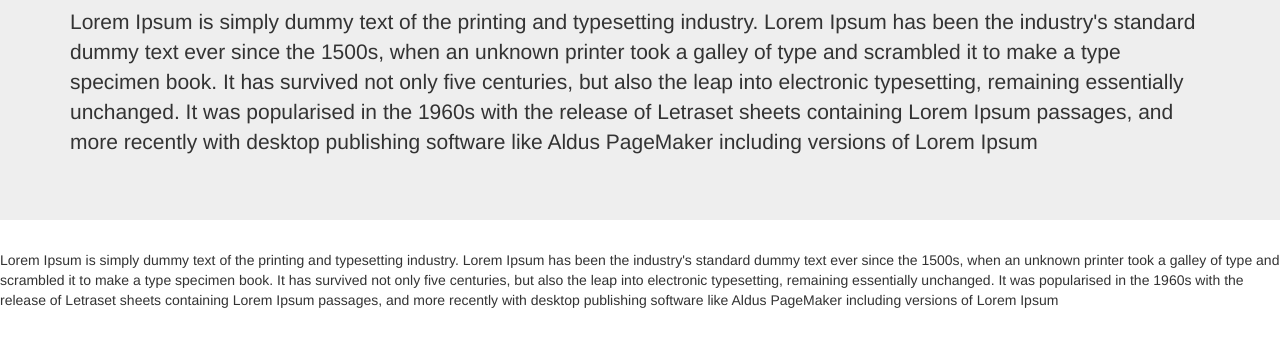
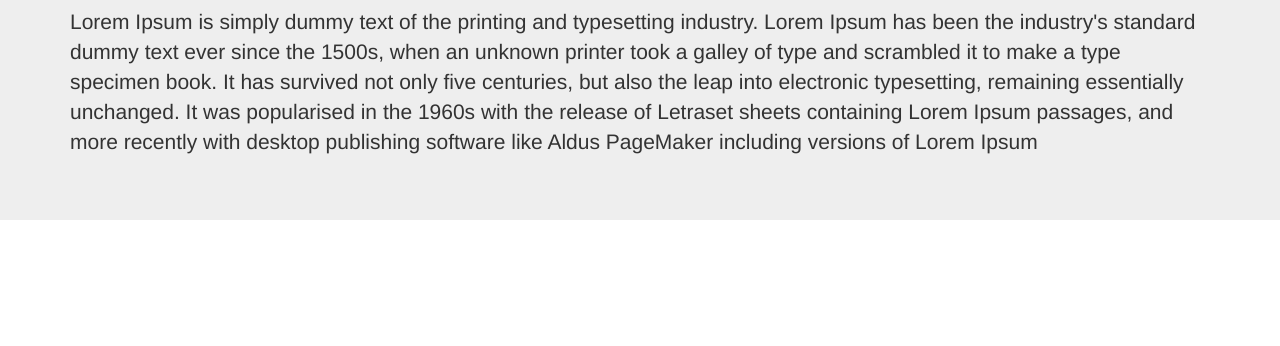
Before and after one commit to rodri-git/GTIDemo, a plain HTML site: page about.html in a window 1280 px wide. Shown: the part 190-536 px from the top of the page. Drawn offline with Linux system fonts and the light colour scheme.

Commit message:
Delete lorem ipsum

```diff
--- a/about.html
+++ b/about.html
@@ -29,6 +29,5 @@
           </p>
         </div>
     </div>
-        Lorem Ipsum is simply dummy text of the printing and typesetting industry. Lorem Ipsum has been the industry's standard dummy text ever since the 1500s, when an unknown printer took a galley of type and scrambled it to make a type specimen book. It has survived not only five centuries, but also the leap into electronic typesetting, remaining essentially unchanged. It was popularised in the 1960s with the release of Letraset sheets containing Lorem Ipsum passages, and more recently with desktop publishing software like Aldus PageMaker including versions of Lorem Ipsum
     </body>
 </html>
```
